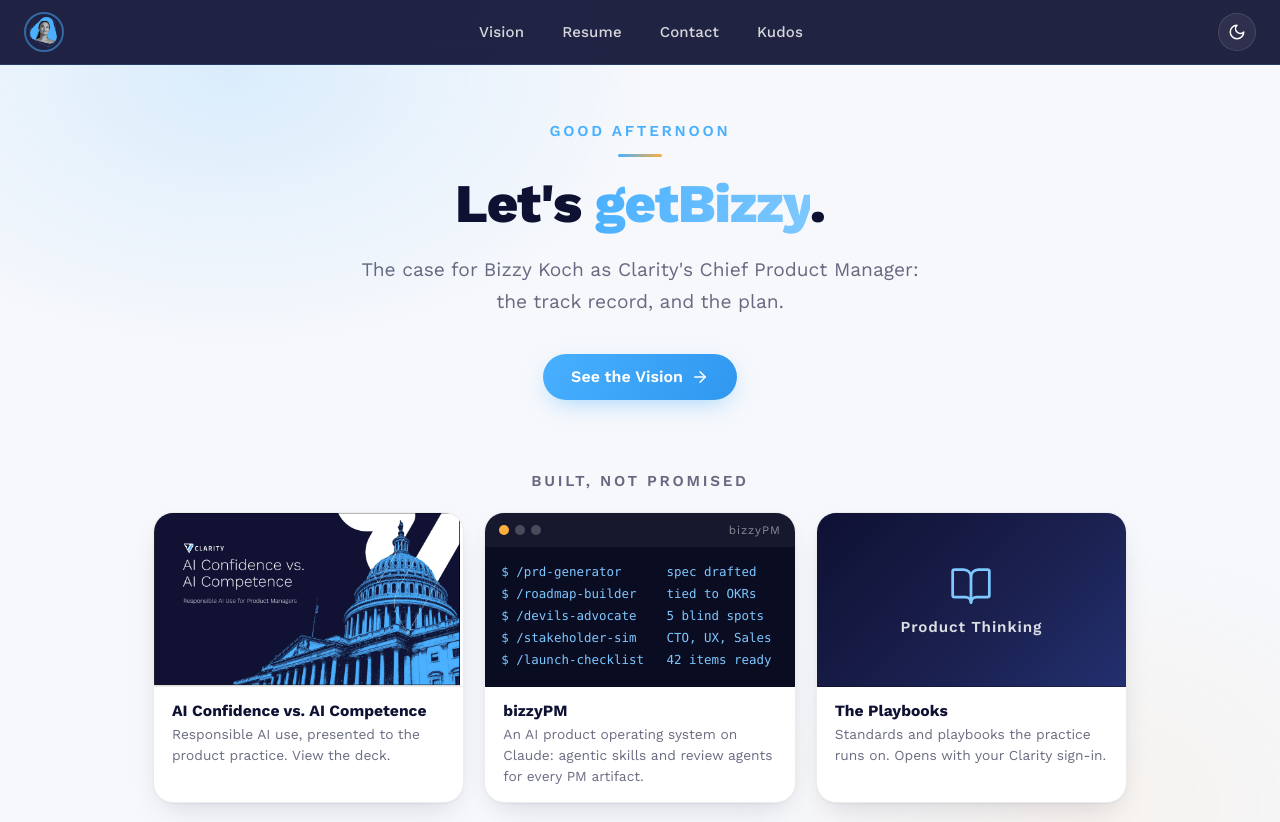
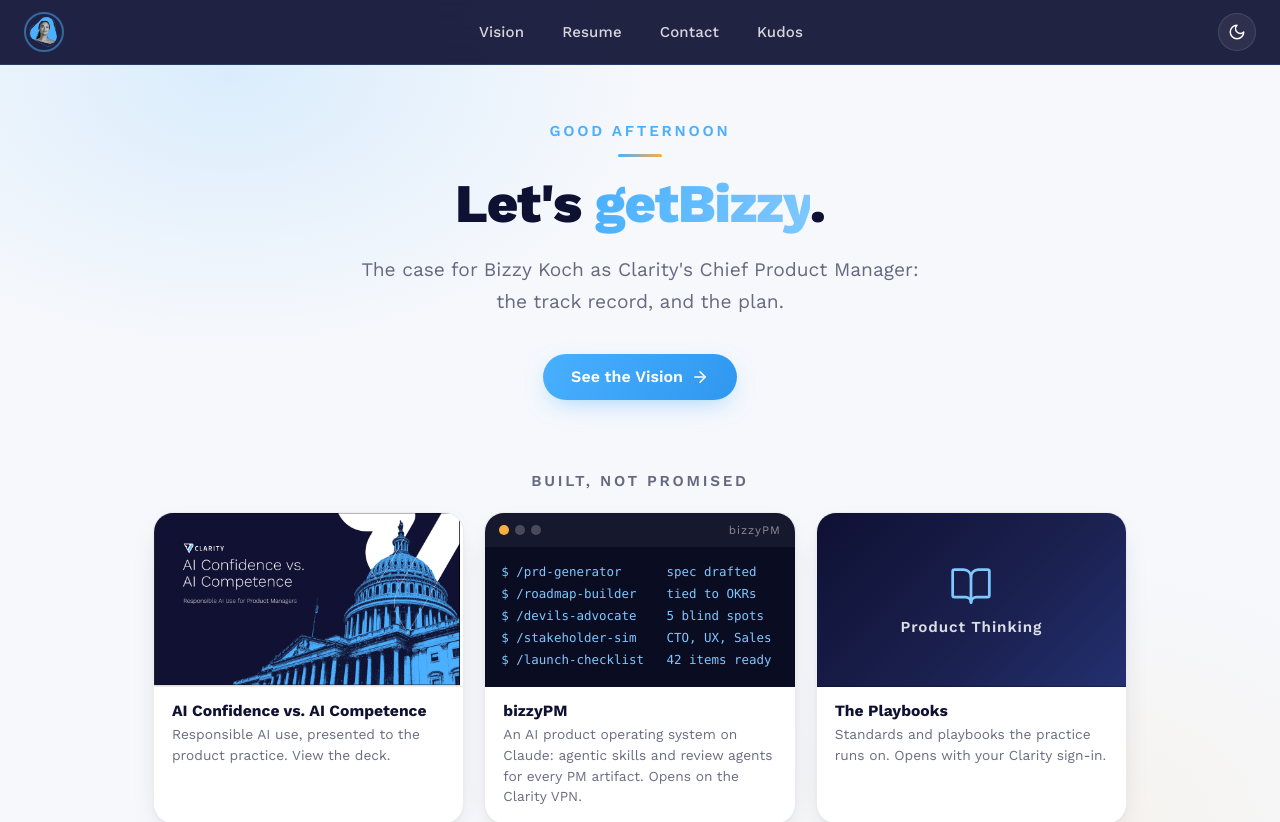
Before and after one commit to getBizzy/bizzyPro, a React (Create React App) app: page /#/ in a window 1280 px wide. Shown: the top 822 px of the page. Built offline with nearby package versions, Linux system fonts and the light colour scheme; no server answers.

Commit message:
Label bizzyPM card as VPN-gated; resume adds site link, summary closer, 186 MSOs

```diff
--- a/src/pages/Home.tsx
+++ b/src/pages/Home.tsx
@@ -65,7 +65,7 @@ $ /launch-checklist   42 items ready`}
                         </div>
                         <div className="proof-caption">
                             <strong>bizzyPM</strong>
-                            <span>An AI product operating system on Claude: agentic skills and review agents for every PM artifact.</span>
+                            <span>An AI product operating system on Claude: agentic skills and review agents for every PM artifact. Opens on the Clarity VPN.</span>
                         </div>
                     </a>
 
```
Also changed, not shown: 9 other files (tests, documents, lock files or other folders).
